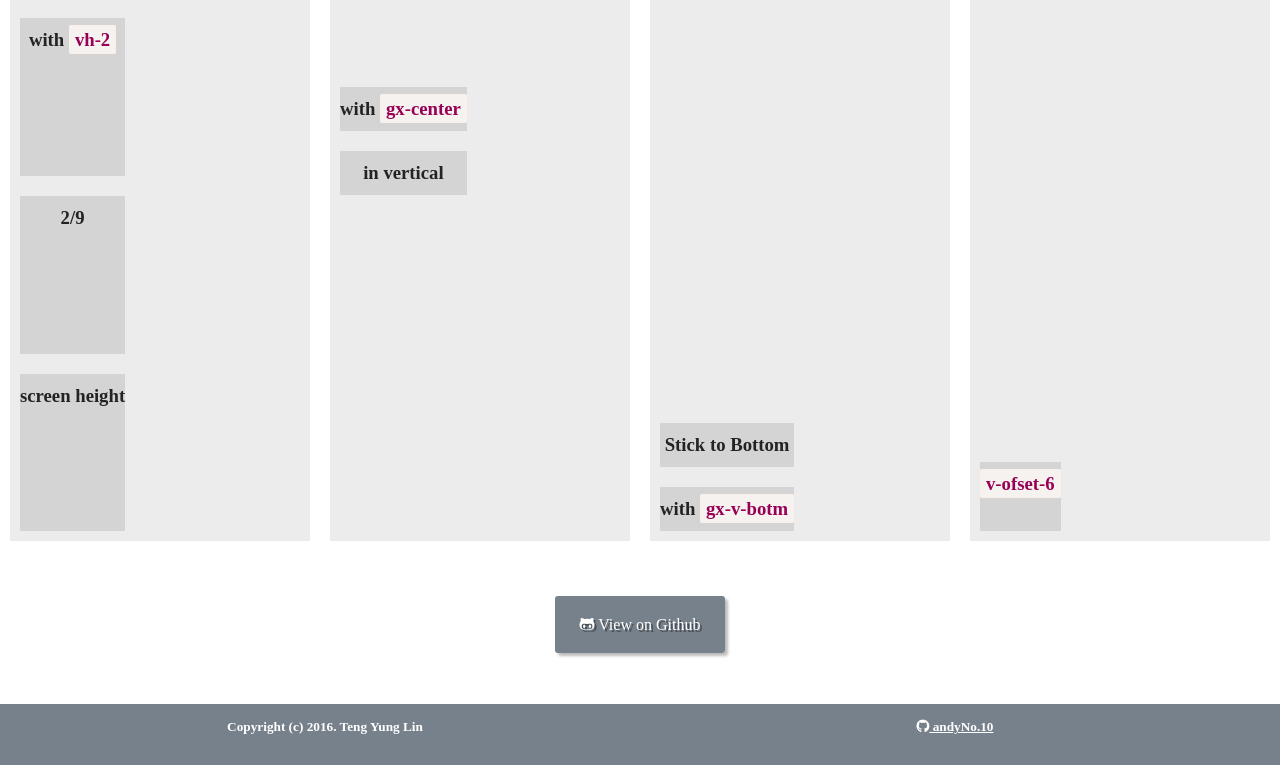
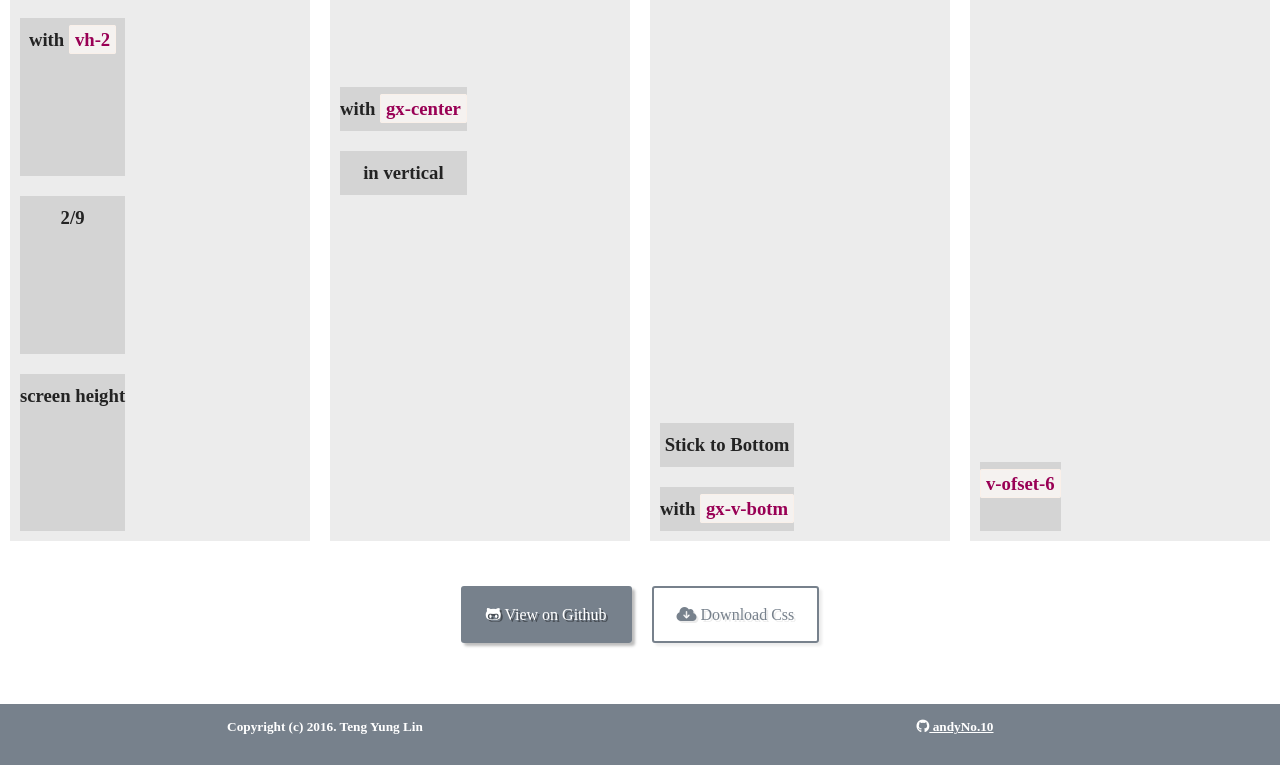
Before and after one commit to 10yung/Grix, a website: page index.html in a window 1280 px wide. Shown: the part 4670-5435 px from the top of the page. Drawn offline with Linux system fonts and the light colour scheme.

Commit message:
add download button to demo page

```diff
--- a/index.html
+++ b/index.html
@@ -95,8 +95,29 @@
                             text-shadow 0.5s,
                             background-color 0.7s ease;
             }
+            .download-button{
+                color: #77818c;
+                background-color: #fff;
+                padding: 18px 23px;
+                border-radius: 3px;
+                border: 2px solid #77818c;
+                text-shadow: 2px 2px #ececec;
+                box-shadow: 3px 3px 3px #ececec;
+            }
+            .download-button:hover{
+                color: #fff;
+                background-color: #929aa3;
+                text-shadow: none;
+                border-color: #929aa3;
+                box-shadow: none;
+                transition: color 0.5s,
+                            box-shadow 0.6s,
+                            text-shadow 0.5s,
+                            background-color 0.7s ease;
+            }
             .site-footer {
                 padding: 5px 10px 20px 10px;
+                margin: 50px 0 0 0;
             }
             .site-footer, .site-footer > .gx-row > div, .site-footer > .gx-row > div > h5{
                 background-color: #77818c;
@@ -648,9 +669,12 @@
                 </div>
             </div>
             <!-- Github Download Page Button -->
-            <div class="gx-row gx-cols-2 gx-colml-5 gx-center">
-                <div class="feature" style="flex: inherit; margin: 70px 0px;">
+            <div class="gx-row gx-cols-2 gx-colml-5 gx-center" style="margin-top:30px;" >
+                <div class="feature" style="flex: inherit; margin: 30px 0px;">
                     <a href="https://github.com/andyNo10/Grix" class="github-button"><i class="fa fa-github-alt" aria-hidden="true"></i> View on Github</a>
+                </div>
+                <div class="feature" style="flex: inherit; margin: 30px 0px;">
+                    <a href="//raw.githubusercontent.com/andyNo10/Grix/master/dist/style/grix.css" class="download-button"><i class="fa fa-cloud-download" aria-hidden="true"></i> Download Css</a>
                 </div>
             </div>
 
```
